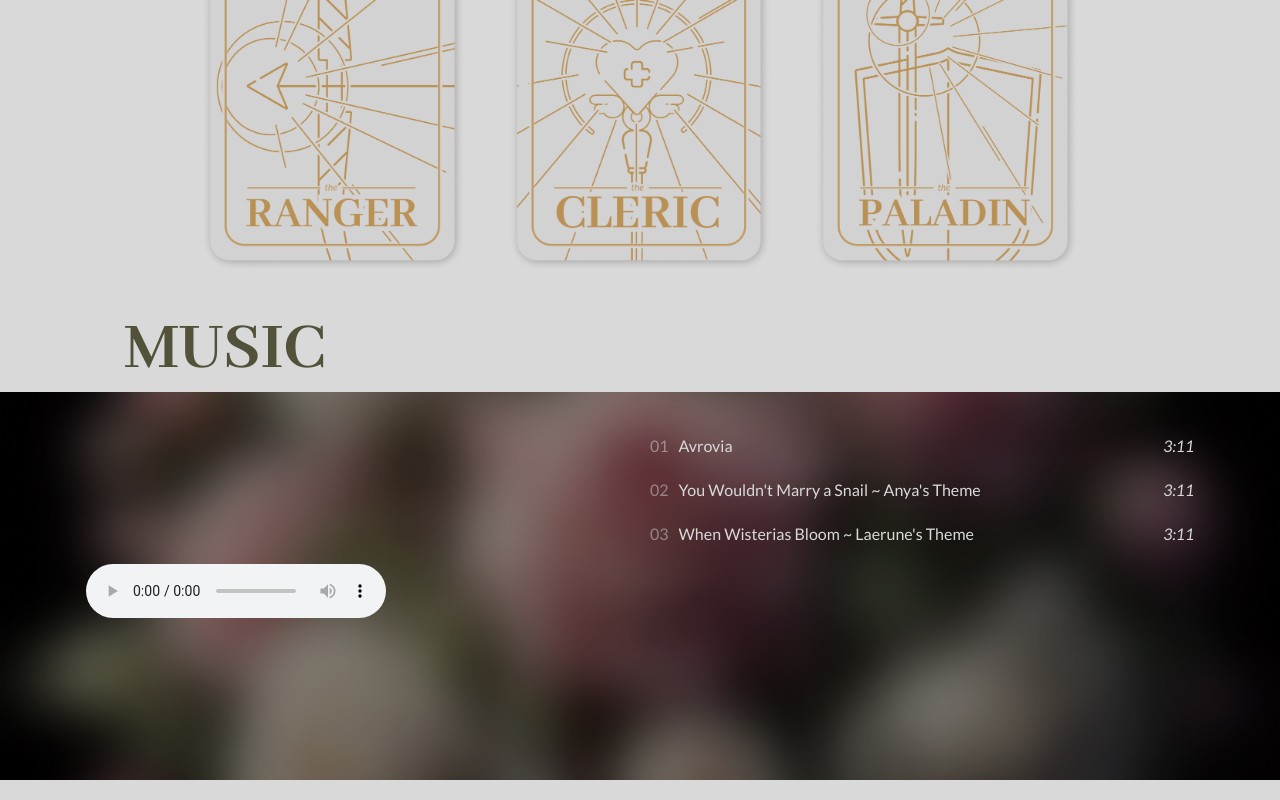
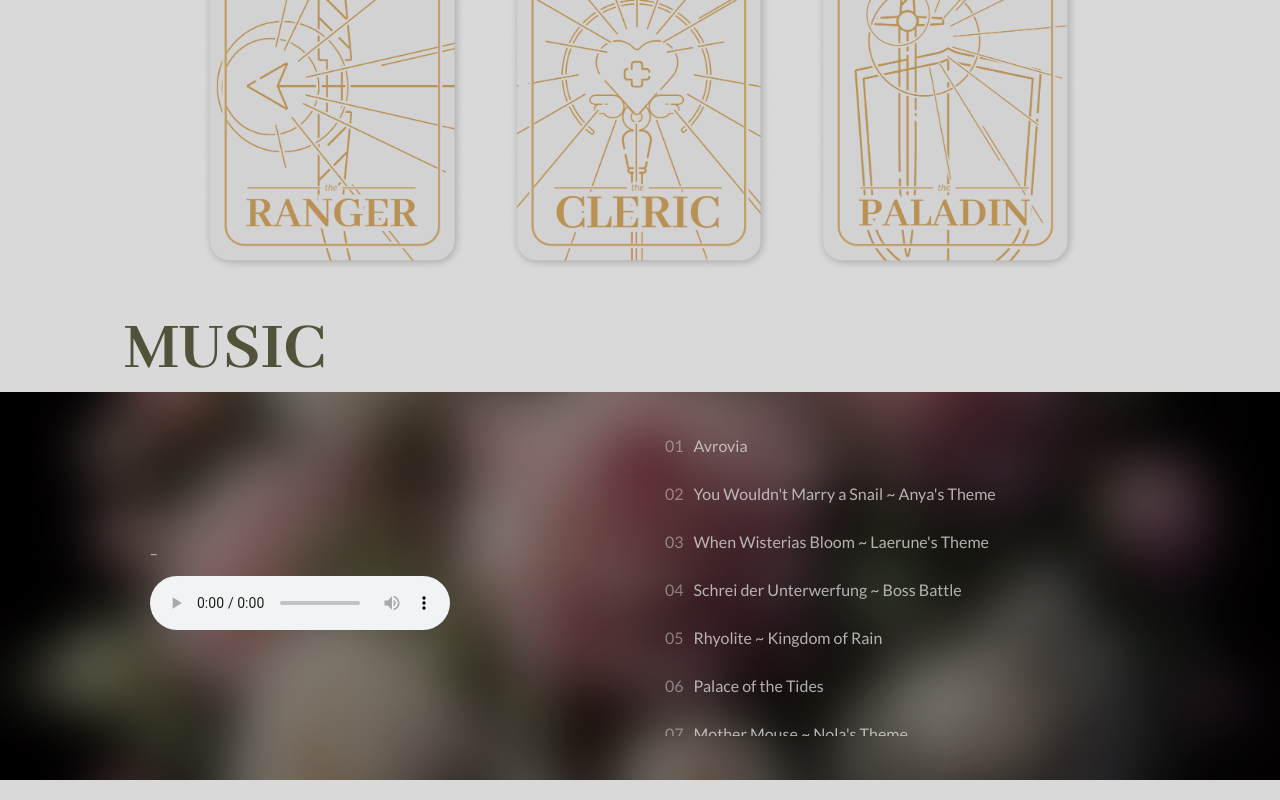
Before and after one commit to hollyefig/avrovia, a React (Create React App) app: page / in a window 1280 px wide. Shown: the part 1449-2249 px from the top of the page. Built offline with nearby package versions, Linux system fonts and the light colour scheme.

Commit message:
music player implemented

```diff
--- a/package.json
+++ b/package.json
@@ -7,6 +7,7 @@
     "@testing-library/jest-dom": "^5.17.0",
     "@testing-library/react": "^13.4.0",
     "@testing-library/user-event": "^13.5.0",
+    "async": "^3.2.5",
     "exifr": "^7.1.3",
     "gsap": "^3.12.5",
     "react": "^18.2.0",
--- a/src/components/sect3/Sect3.jsx
+++ b/src/components/sect3/Sect3.jsx
@@ -5,21 +5,23 @@ import ReactAudioPlayer from "react-audio-player";
 
 export default function Sect3() {
   const [track, setTrack] = useState();
-
+  // ? set song
   const songSelect = (e) => {
     setTrack(e);
   };
-  console.log(track);
+
   return (
     <div className='sect2Wrap'>
       <span className='green uppercase displayLarge largeSubhead'>Music</span>
       <div className='sect3Bg'>
         <div className='sect3Flex'>
           <div className='sect3Left'>
-            <span className='songTitle displayFont displaySmall'>
-              {track && track.name}
-            </span>
-            <ReactAudioPlayer src={track && track.mp3} autoPlay controls />
+            <div className='player'>
+              <span className='songTitle displayFont displaySmall'>
+                {track ? track.name : <>-</>}
+              </span>
+              <ReactAudioPlayer src={track && track.mp3} autoPlay controls />
+            </div>
           </div>
           <div className='sect3Right'>
             {musicData.map((e, index) => {
@@ -30,10 +32,28 @@ export default function Sect3() {
                   key={e.name}
                   onClick={() => songSelect(e)}
                 >
-                  <span className='songPlaying'></span>
+                  <span className='songPlaying'>
+                    <div
+                      className='activeSong'
+                      style={
+                        track !== undefined && track.name === e.name
+                          ? { opacity: "1" }
+                          : {}
+                      }
+                    ></div>
+                  </span>
                   <span className='songNum'>{num < 10 ? `0${num}` : num}</span>
-                  <span className='songName'>{e.name}</span>
-                  <span className='songLength'>3:11</span>
+                  <span
+                    className='songName'
+                    style={
+                      track !== undefined && track.name === e.name
+                        ? { textShadow: "0px 0px 8px #ffffff", opacity: "1" }
+                        : {}
+                    }
+                  >
+                    {e.name}
+                  </span>
+                  <span className='songLength'></span>
                 </div>
               );
             })}
--- a/src/components/sect3/music.js
+++ b/src/components/sect3/music.js
@@ -1,6 +1,36 @@
 import Avrovia from "./music/Avrovia.mp3";
 import anyaTheme from "./music/YouWouldntMarryaSnail_AnyasTheme.mp3";
 import laeruneTheme from "./music/WhenWisteriasBloom_LaerunesTheme.mp3";
+import schreider from "./music/SchreiderUnterwerfung_BossBattle.mp3";
+import Rhyolite from "./music/Rhyolite_KingdomofRain.mp3";
+import palaceTides from "./music/PalaceoftheTides.mp3";
+import motherMouse from "./music/MotherMouse_NolasTheme.mp3";
+import helian from "./music/Helianthe_KingdomoftheEvergreenForest.mp3";
+import galantus from "./music/Galantus_KingdomofFrost.mp3";
+import dara from "./music/ForeveraBestie_DarasTheme.mp3";
+import eostre from "./music/Eostre_KingdomofBlossoms.mp3";
+import mathilda from "./music/DiaryDoodles_MathildasTheme.mp3";
+import ashar from "./music/ChildofSun_AsharsTheme.mp3";
+import chime from "./music/CalmingChime.mp3";
+import astraia from "./music/Astraia_KingdomoftheNight.mp3";
+import aragonite from "./music/Aragonite_KingdomofSunlight.mp3";
+import narrok from "./music/AMonsterNoMore_NarroksTheme.mp3";
+import harvest from "./music/Ambermorion_KingdomofHarvest.mp3";
+import waters from "./music/SoulsofSardinia_NecroticWaters.mp3";
+import jam from "./music/PartyJamSession.mp3";
+import myth from "./music/MorethanaMyth_MythsTheme.mp3";
+import marrySnail from "./music/MaybeYouWouldMarryaSnail.mp3";
+import ilvaaj from "./music/ManofManyThings_IlvaajsTheme.mp3";
+import fishBe from "./music/FishbeLove.mp3";
+import shula from "./music/ChildofSea_ShulasTheme.mp3";
+import sardinia from "./music/AvroviasShiningPearl_Sardinia.mp3";
+import bye from "./music/ATemporaryGoodbye.mp3";
+import encounter from "./music/TheEncounter.mp3";
+import change from "./music/TempleofChange.mp3";
+import takos from "./music/TakoisNOTaFamiliar_TakosTheme.mp3";
+import suiren from "./music/MostValuablePriestess_SuirensTheme.mp3";
+import neverday from "./music/NeverdayForest.mp3";
+import flavian from "./music/HandsomeHonourableHorse_FlaviansTheme.mp3";
 
 export const musicData = [
   {
@@ -15,4 +45,166 @@ export const musicData = [
     name: "When Wisterias Bloom ~ Laerune's Theme",
     mp3: laeruneTheme,
   },
+  {
+    name: "Schrei der Unterwerfung ~ Boss Battle",
+    mp3: schreider,
+  },
+  {
+    name: "Rhyolite ~ Kingdom of Rain",
+    mp3: Rhyolite,
+  },
+  {
+    name: "Palace of the Tides",
+    mp3: palaceTides,
+  },
+  {
+    name: "Mother Mouse ~ Nola's Theme",
+    mp3: motherMouse,
+  },
+  {
+    name: "Helianthe ~ Kingdom of the Evergreen Forest",
+    mp3: helian,
+  },
+  {
+    name: "Galantus ~ Kingdom of Frost",
+    mp3: galantus,
+  },
+  {
+    name: "Forever a Bestie ~ Dara's Theme",
+    mp3: dara,
+  },
+  {
+    name: "Eostre ~ Kingdom of Blossoms",
+    mp3: eostre,
+  },
+  {
+    name: "Diary Doodles ~ Mathilda's Theme",
+    mp3: mathilda,
+  },
+  {
+    name: "Child of Sun ~ Ashar's Theme",
+    mp3: ashar,
+  },
+  {
+    name: "Calming Chime",
+    mp3: chime,
+  },
+  {
+    name: "Astraia ~ Kingdom of the Night",
+    mp3: astraia,
+  },
+  {
+    name: "Aragonite ~ Kingdom of Sunlight",
+    mp3: aragonite,
+  },
+  {
+    name: "A Monster No More ~ Narrok's Theme",
+    mp3: narrok,
+  },
+  {
+    name: "Ambermorion ~ Kingdom of Harvest",
+    mp3: harvest,
+  },
+  {
+    name: "Souls of Sardinia ~ Necrotic Waters",
+    mp3: waters,
+  },
+  {
+    name: "Party Jam Session",
+    mp3: jam,
+  },
+  {
+    name: "More than a Myth ~ Myth's Theme",
+    mp3: myth,
+  },
+  {
+    name: "Maybe You Would Marry a Snail",
+    mp3: marrySnail,
+  },
+  {
+    name: "Man of Many Things ~ Ilvaaj's Theme",
+    mp3: ilvaaj,
+  },
+  {
+    name: "Fish be Love",
+    mp3: fishBe,
+  },
+  {
+    name: "Child of Sea ~ Shula's Theme",
+    mp3: shula,
+  },
+  {
+    name: "Avrovia's Shining Pearl ~ Sardinia",
+    mp3: sardinia,
+  },
+  {
+    name: "A Temporary Goodbye",
+    mp3: bye,
+  },
+  {
+    name: "The Encounter",
+    mp3: encounter,
+  },
+  {
+    name: "Temple of Change",
+    mp3: change,
+  },
+  {
+    name: "Tako is NOT a Familiar ~ Tako's Theme",
+    mp3: takos,
+  },
+  {
+    name: "Most Valuable Priestess ~ Suiren's Theme",
+    mp3: suiren,
+  },
+  {
+    name: "Neverday Forest",
+    mp3: neverday,
+  },
+  {
+    name: "Handsome Honourable Horse ~ Flavian's Theme",
+    mp3: flavian,
+  },
 ];
+
+// const getAudioDuration = async (e) => {
+//   return new Promise((resolve, reject) => {
+//     const audio = new Audio(e);
+
+//     // Wait for the metadata to be loaded
+//     audio.addEventListener("loadedmetadata", () => {
+//       // Duration is in seconds
+//       const audioDuration = audio.duration;
+//       const time = {
+//         min: Math.floor(audioDuration / 60),
+//         sec: Math.floor(audioDuration) % 60,
+//       };
+
+//       resolve(time);
+//     });
+
+//     // Handle audio loading errors
+//     audio.addEventListener("error", (error) => {
+//       reject(error);
+//     });
+
+//     audio.load();
+//   });
+// };
+
+// // Usage
+// const getTime = async (e) => {
+//   try {
+//     const res = await getAudioDuration(e);
+//     // console.log(res);
+//     let finalTime = `${res.min}:${res.sec}`;
+
+//     if (finalTime.length === 3) {
+//       finalTime = finalTime.replace(":", ":0");
+//     }
+
+//     return finalTime;
+//   } catch (error) {
+//     console.error("Error:", error);
+//   }
+// };
--- a/src/components/sect3/sect3.css
+++ b/src/components/sect3/sect3.css
@@ -22,7 +22,16 @@
     display: flex;
     flex-direction: column;
     justify-content: center;
+    align-items: center;
+
+}
+
+.player {
+    display: flex;
+    flex-direction: column;
     row-gap: 10px;
+    width: 100%;
+    max-width: 425px;
 }
 
 .sect3Right {
@@ -30,21 +39,41 @@
     overflow-y: scroll;
     display: flex;
     flex-direction: column;
-    row-gap: 25px;
+    row-gap: 29px;
 }
 
 .song {
     width: 100%;
     display: grid;
-    grid-template-columns: min-content min-content max-content auto;
+    grid-template-columns: 15px min-content max-content auto;
     column-gap: 10px;
     cursor: pointer;
+}
+
+.songPlaying {
+    display: flex;
+    justify-content: center;
+    align-items: center;
+}
+
+.activeSong {
+    width: 8px;
+    aspect-ratio: 1 / 1;
+    background-color: var(--lightWhite);
+    border-radius: 100em;
+    box-shadow: 0px 0px 5px #fff;
+    opacity: 0;
+    transition: opacity .3s ease-out;
 }
 
 .songNum {
     opacity: .5;
 }
 
+.songName {
+    transition: text-shadow .3s ease-out;
+    opacity: .8;
+}
 .songLength {
     display: flex;
     justify-content: flex-end;
```
Also changed, not shown: 1 other file (tests, documents, lock files or other folders).
